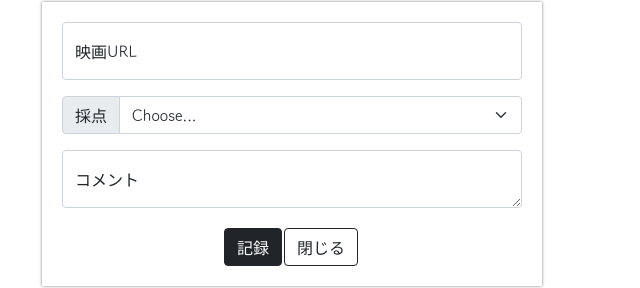
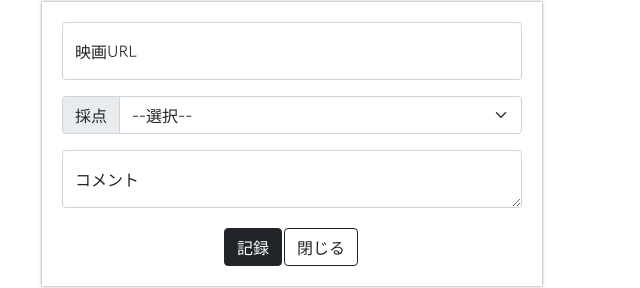
Before and after one commit to masanorinishida2/mypage, a plain HTML site: page index.html in a window 1280 px wide. Shown: the part 268-556 px from the top of the page, 348-988 px from the left. Drawn offline with nearby package versions, Linux system fonts and the light colour scheme.

Commit message:
Update index.html

```diff
--- a/index.html
+++ b/index.html
@@ -100,7 +100,7 @@
  <div class="input-group mb-3">
   <label class="input-group-text" for="inputGroupSelect01">採点</label>
   <select class="form-select" id="inputGroupSelect01">
-    <option selected>Choose...</option>
+    <option selected>--選択--</option>
     <option value="1">⭐</option>
     <option value="2">⭐⭐</option>
     <option value="3">⭐⭐⭐</option>
```
